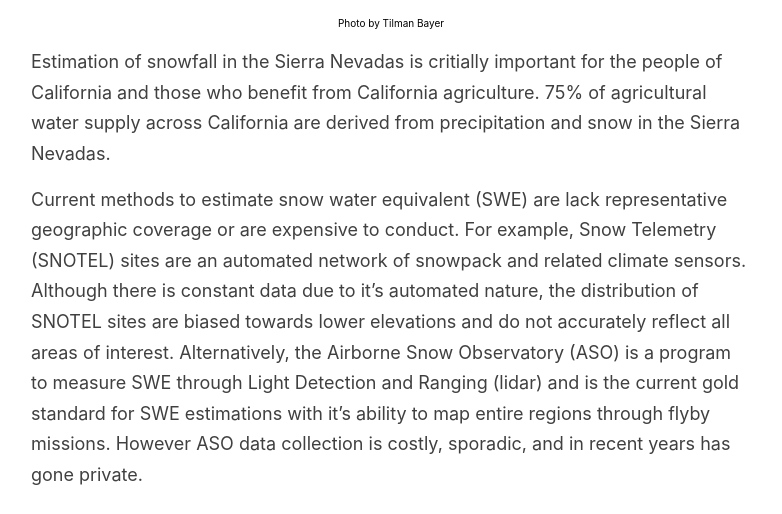
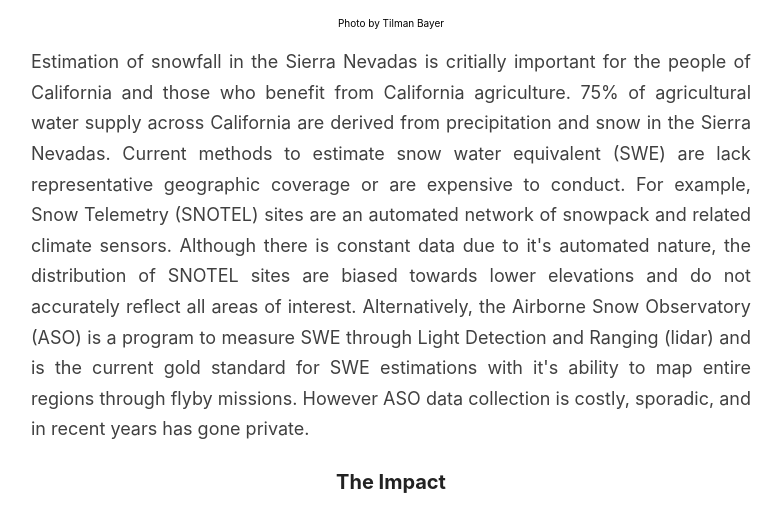
Before and after one commit to Seiris21/ucb2022.snowcast, a Jekyll site: the page built from index.md, in a window 1280 px wide and 1400 px high, scrolled down 582 px, cut to the strip 209-723 px from the top of the window. Shown: the whole strip, without its empty margins (249-1031 px from the left). Built offline with Jekyll 4.4.1, drawn with Linux system fonts in a browser that asks for light colours; the list of posts is cut into pages by our own code; our own code applies the rules of GitHub Pages for plain Markdown files; some of the changed text lies outside the part shown.

Commit message:
Final Update

```diff
--- a/_config.yml
+++ b/_config.yml
@@ -1,4 +1,4 @@
-#
+##
 # This file contains configuration flags to customize your site
 #
 
--- a/index.md
+++ b/index.md
@@ -13,9 +13,9 @@ layout: default
 </p>
 <center><p style="color:black;font-size:10px;">Photo by Tilman Bayer</p></center>
 
-Estimation of snowfall in the Sierra Nevadas is critially important for the people of California and those who benefit from California agriculture. 75% of agricultural water supply across California are derived from precipitation and snow in the Sierra Nevadas.
+<div align="justify">Estimation of snowfall in the Sierra Nevadas is critially important for the people of California and those who benefit from California agriculture. 75% of agricultural water supply across California are derived from precipitation and snow in the Sierra Nevadas.
 
-Current methods to estimate snow water equivalent (SWE) are lack representative geographic coverage or are expensive to conduct. For example, Snow Telemetry (SNOTEL) sites are an automated network of snowpack and related climate sensors. Although there is constant data due to it's automated nature, the distribution of SNOTEL sites are biased towards lower elevations and do not accurately reflect all areas of interest. Alternatively, the Airborne Snow Observatory (ASO) is a program to measure SWE through Light Detection and Ranging (lidar) and is the current gold standard for SWE estimations with it's ability to map entire regions through flyby missions. However ASO data collection is costly, sporadic, and in recent years has gone private.
+Current methods to estimate snow water equivalent (SWE) are lack representative geographic coverage or are expensive to conduct. For example, Snow Telemetry (SNOTEL) sites are an automated network of snowpack and related climate sensors. Although there is constant data due to it's automated nature, the distribution of SNOTEL sites are biased towards lower elevations and do not accurately reflect all areas of interest. Alternatively, the Airborne Snow Observatory (ASO) is a program to measure SWE through Light Detection and Ranging (lidar) and is the current gold standard for SWE estimations with it's ability to map entire regions through flyby missions. However ASO data collection is costly, sporadic, and in recent years has gone private.</div>
 
 ### The Impact
 
@@ -24,9 +24,9 @@ Current methods to estimate snow water equivalent (SWE) are lack representative
 </p>
 <center><p style="color:black;font-size:10px;">Photo by <a href="https://unsplash.com/@dnevozhai?utm_source=unsplash&utm_medium=referral&utm_content=creditCopyText">Denys Nevozhai</a> on <a href="https://unsplash.com/s/photos/sierra-nevada?utm_source=unsplash&utm_medium=referral&utm_content=creditCopyText">Unsplash</a></p></center>
 
-Accurate estimates of snowfall is would provide a valuable tool for natural resource managements and policy makers, allowing for better usage recommendations. With the growing water crisis in the Western US, a tool like this can prove critical for minimizing negative impacts for the Central California Valley agriculture, and the people California who rely on it.
+<div align="justify">Accurate estimates of snowfall is would provide a valuable tool for natural resource managements and policy makers, allowing for better usage recommendations. With the growing water crisis in the Western US, a tool like this can prove critical for minimizing negative impacts for the Central California Valley agriculture, and the people California who rely on it.
 
-By creating a machine learning solution for generating these estimations from publicly available data, we hope to improve water management for the entire state of California at little to no cost. Our tool provides a free and comparable alternative to ASO surveys, but with continuous temporal coverage.
+By creating a machine learning solution for generating these estimations from publicly available data, we hope to improve water management for the entire state of California at little to no cost. Our tool provides a free and comparable alternative to ASO surveys, but with continuous temporal coverage.</div>
 
 ### The SnowCast Solution
 
@@ -37,7 +37,7 @@ By creating a machine learning solution for generating these estimations from pu
 
 <center><a href="https://seiris21.github.io/ucb2022.snowcast/results/">Solution and Results</a></center>
 
-We’ve created a prediction tool that uses free and available data sources to estimate snow water equivalent (SWE) in the Sierra Nevadas achieving a Root Mean Squared Error of 8” when compared to ASO measurements. Being able to accurately predict/estimate the SWE in the Sierra Nevadas is critical for water management, policy makers, and researchers. This need becomes more and more critical as the water crisis of the West Coast continues to grow. The ability to replace and/or supplement expensive and infrequent ASO flights is incredibly valuable to a wide range of individuals.
+<div align="justify">We’ve created a prediction tool that uses free and available data sources to estimate snow water equivalent (SWE) in the Sierra Nevadas achieving a Root Mean Squared Error of 8” when compared to ASO measurements. Being able to accurately predict/estimate the SWE in the Sierra Nevadas is critical for water management, policy makers, and researchers. This need becomes more and more critical as the water crisis of the West Coast continues to grow. The ability to replace and/or supplement expensive and infrequent ASO flights is incredibly valuable to a wide range of individuals.</div>
 
 <p align="center">
   <img width="648" height="432" src="./images/SanJoaquin_2022-03-18 00:00:00_smoothed_prediction.png">
```
Also changed, not shown: _pages/about_us.md (+1 -1 lines).
